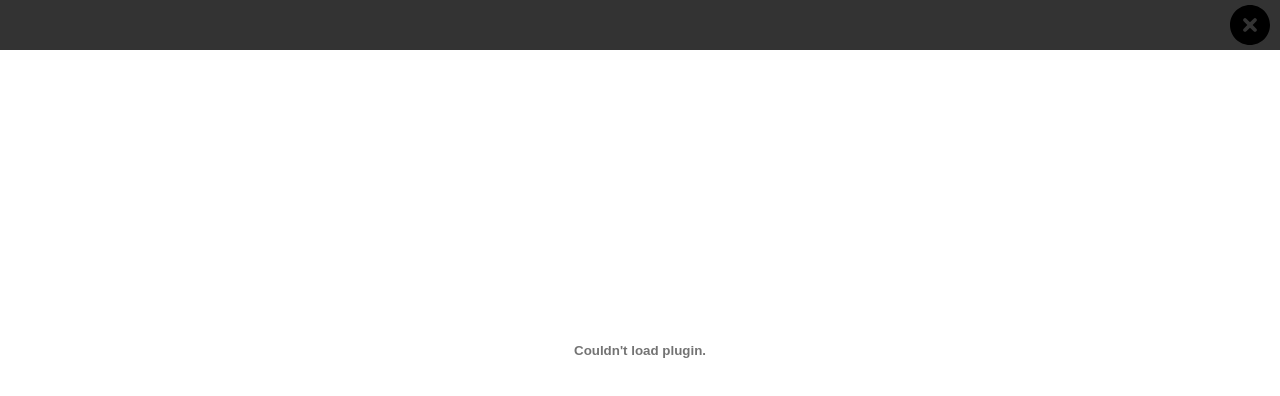
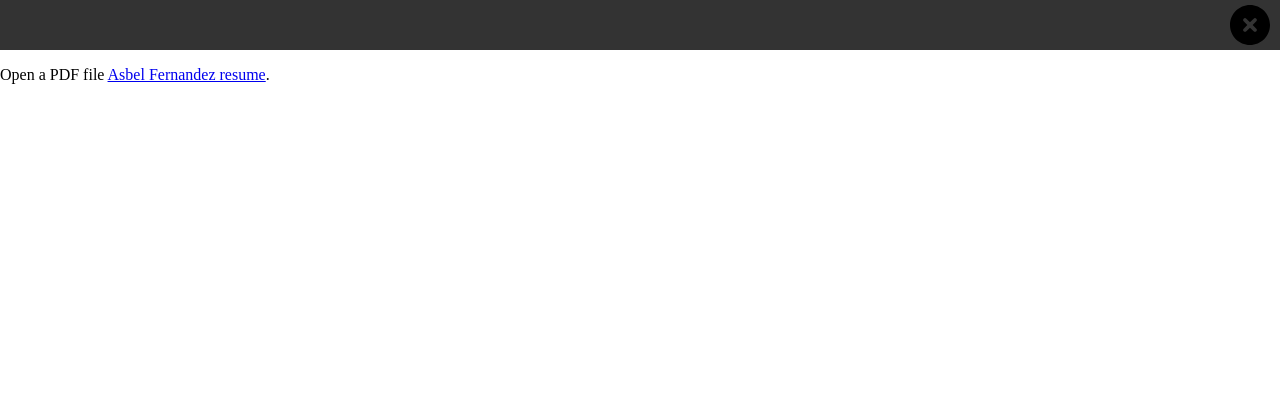
Before and after one commit to asfer3031/My-portfolio, a SvelteKit app: page /Resume in a window 1280 px wide. Shown: the top 396 px of the page. Built offline with nearby package versions, Linux system fonts and the light colour scheme.

Commit message:
chnaged pdf functionality

```diff
--- a/src/routes/(app)/Resume/+page.svelte
+++ b/src/routes/(app)/Resume/+page.svelte
@@ -8,7 +8,8 @@
 	<div class="header">
 		<a class="btn1" href="/"><img src={Close} alt="" /></a>
 	</div>
-	<embed src={Resume} type="application/pdf" width="100%" height="600px" />
+	<p>Open a PDF file <a href={Resume}>Asbel Fernandez resume</a>.</p>
+	<!-- <iframe src={Resume} type="application/pdf" width="100%" height="600px" /> -->
 </main>
 
 <style>
```
